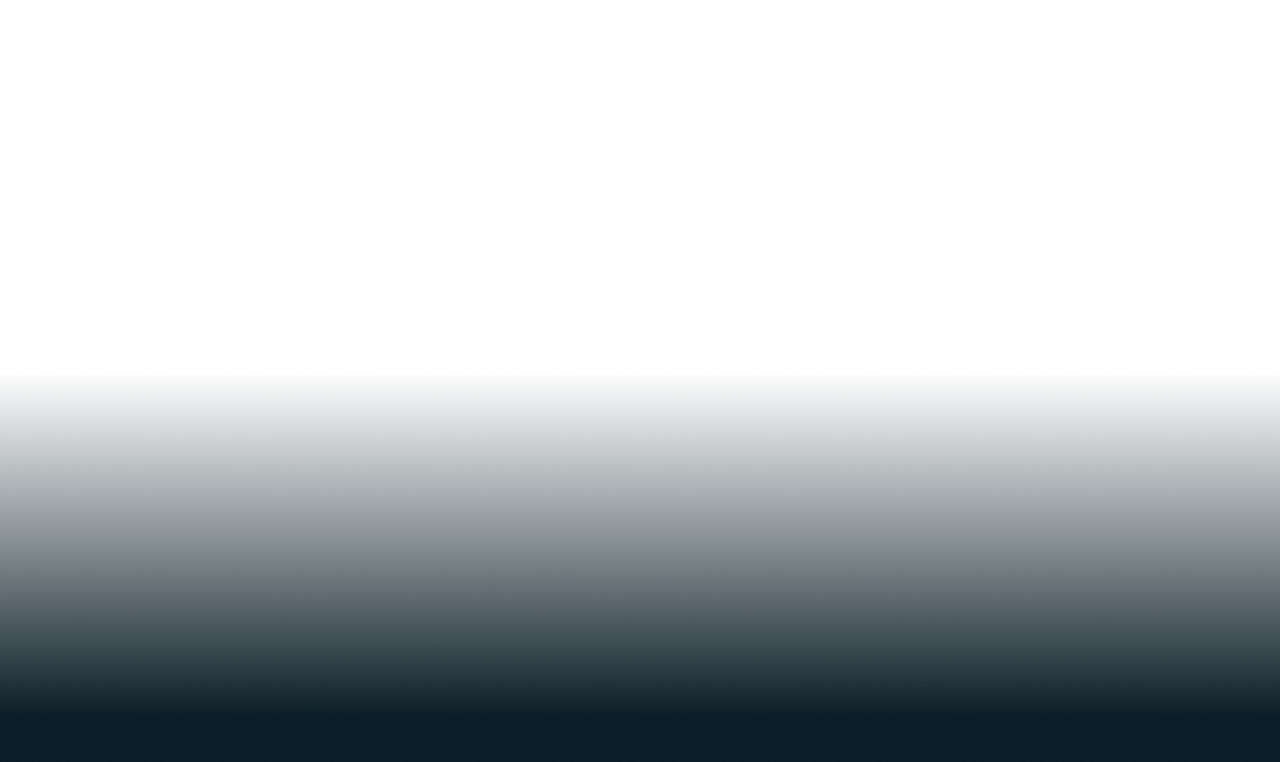
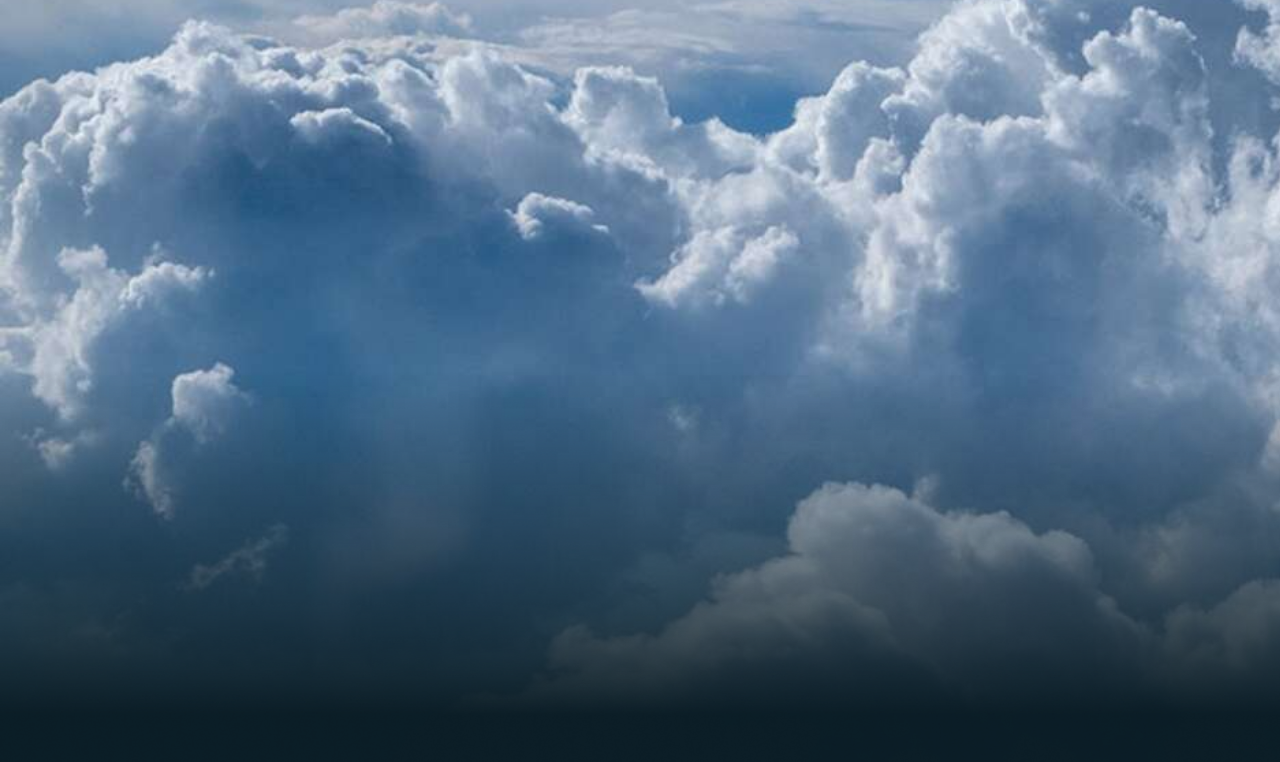
Before and after one commit to Dizzarium/website, a plain HTML site: page index.html in a window 1280 px wide. Shown: the part 521-1283 px from the top of the page. Drawn offline with Linux system fonts and the light colour scheme; the site is published under a folder, as on GitHub Pages, so addresses that start at the root find nothing.

Commit message:
Update style.css

```diff
--- a/style.css
+++ b/style.css
@@ -11,7 +11,7 @@ body {
 }
 
 .first_slide {
-  background-image: url(/imagies/7.jpg);
+  background-image: url(./imagies/7.jpg);
   height: 200vh;
   background-repeat: no-repeat;
   background-size: cover;
```
